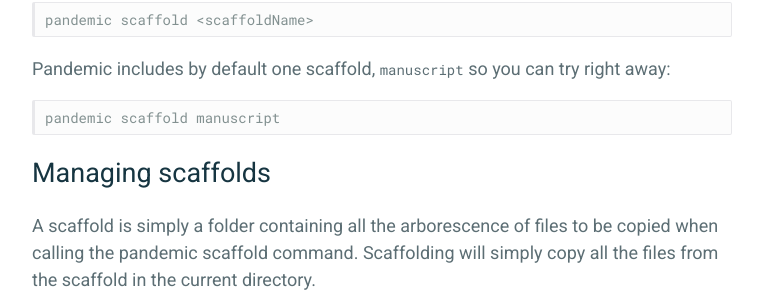
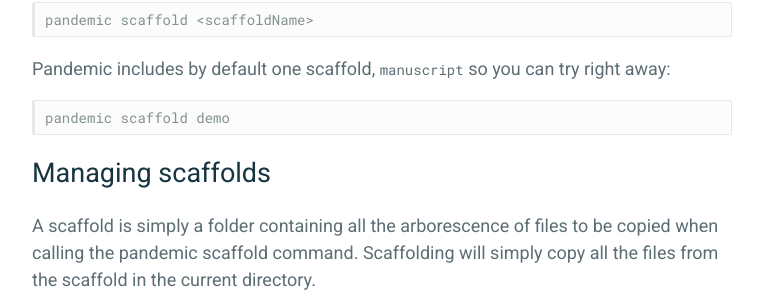
Before and after one commit to lionel-rigoux/pandemic, a Jekyll site: the page built from _pages/scaffolding.md, in a window 1280 px wide. Shown: the part 536-838 px from the top of the page, without its empty margins (258-1021 px from the left). Built offline with Jekyll 4.4.1, drawn with Linux system fonts in a browser that asks for light colours; nearby versions of some CDN libraries.

Commit message:
rename manuscript scaffold as demo

````diff
--- a/_pages/scaffolding.md
+++ b/_pages/scaffolding.md
@@ -14,7 +14,7 @@ Pandemic includes by default one scaffold, `manuscript` so you can try right awa
 
 
 ```bash
-pandemic scaffold manuscript
+pandemic scaffold demo
 ```
 
 # Managing scaffolds
````
Also changed, not shown: _pages/tutorial.md (+1 -1 lines).
